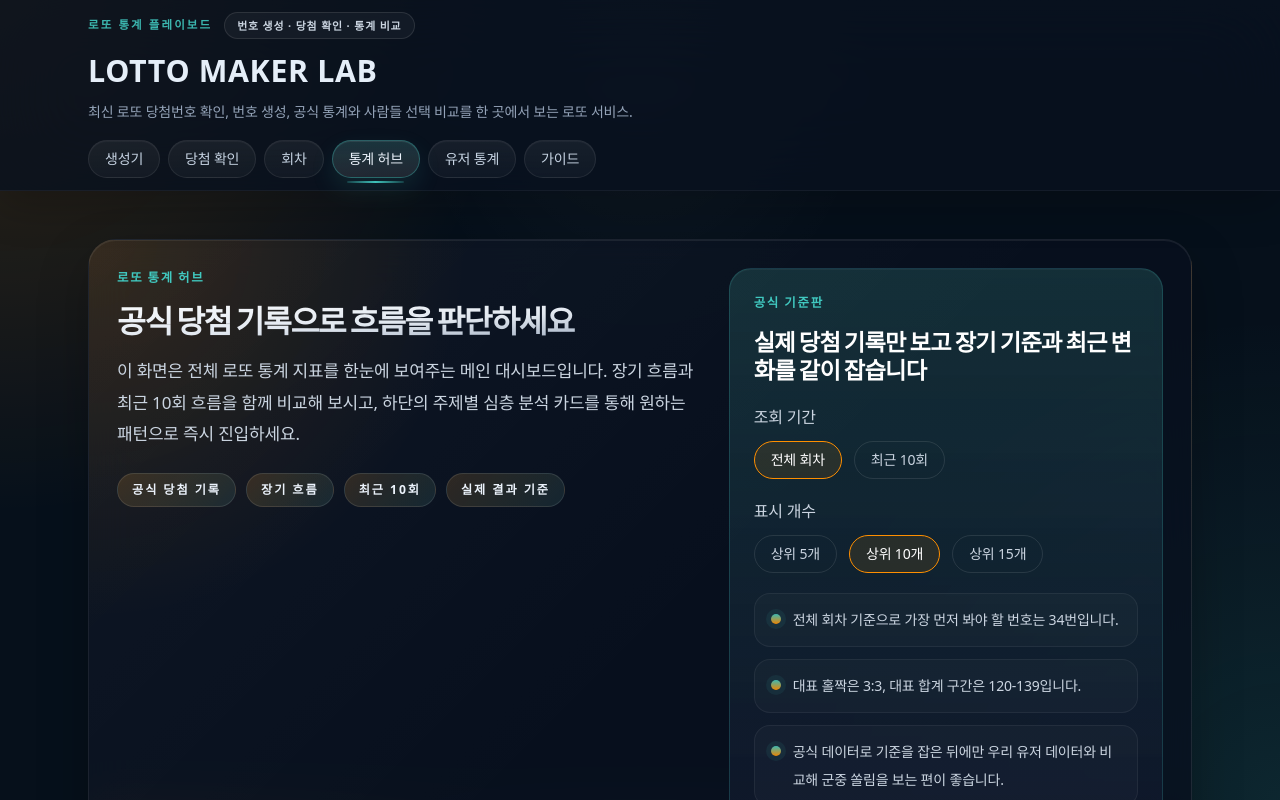
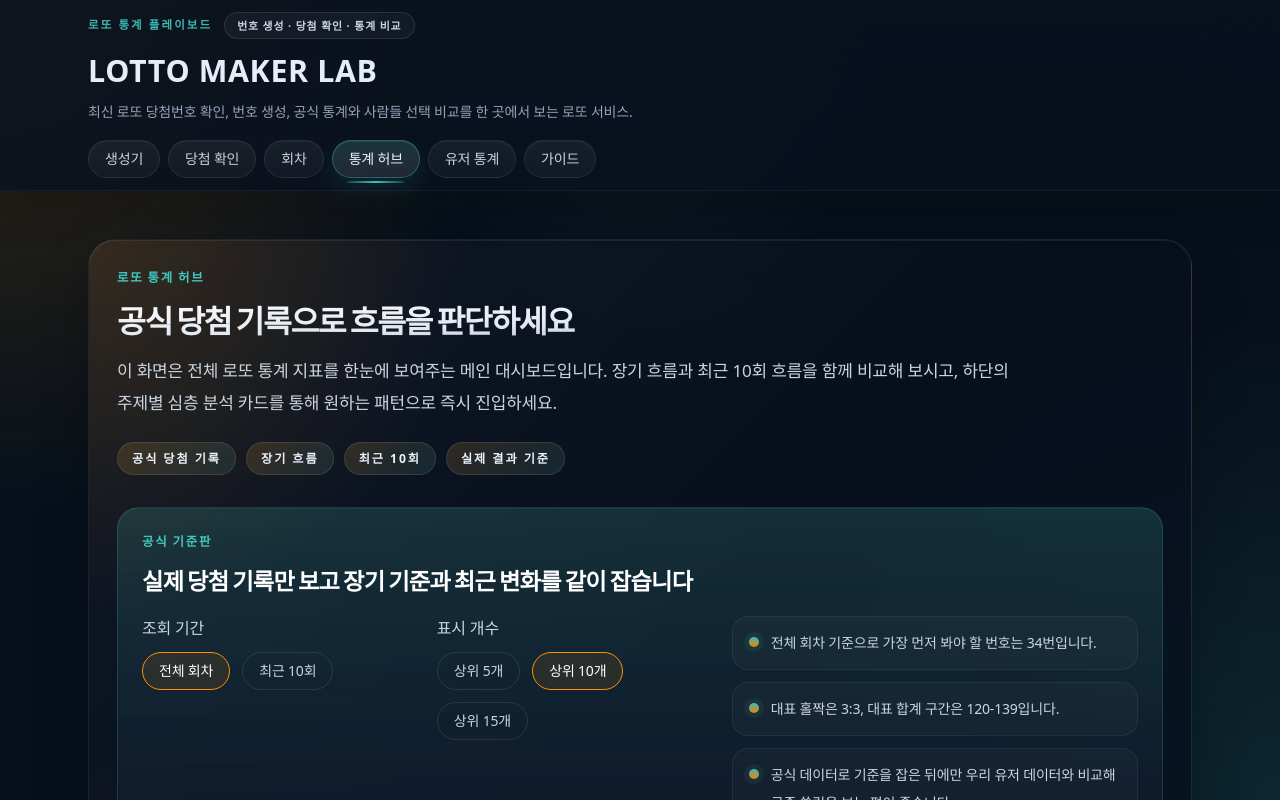
Before and after one commit to jes2751/lotto-maker, a Next.js app: page /stats in a window 1280 px wide. Shown: the top 800 px of the page. Built offline with nearby package versions, Linux system fonts and the light colour scheme; no server answers.

Commit message:
style: convert hero panel to a fully stacked horizontal layout

```diff
--- a/src/app/stats/page.tsx
+++ b/src/app/stats/page.tsx
@@ -103,7 +103,7 @@ export default async function StatsPage({ searchParams }: StatsPageProps) {
 
   return (
     <div className="mx-auto flex max-w-6xl flex-col gap-8 px-6 py-12">
-      <section className="panel hero-panel grid gap-6 lg:grid-cols-[1.15fr_0.85fr]">
+      <section className="panel hero-panel flex flex-col gap-8">
         <div>
           <p className="eyebrow">로또 통계 허브</p>
           <h1 className="section-title mt-4 text-gradient-silver">공식 당첨 기록으로 흐름을 판단하세요</h1>
@@ -124,7 +124,7 @@ export default async function StatsPage({ searchParams }: StatsPageProps) {
           <h2 className="mt-4 text-[1.45rem] font-semibold leading-[1.2] text-white">
             실제 당첨 기록만 보고 장기 기준과 최근 변화를 같이 잡습니다
           </h2>
-          <div className="mt-5 grid gap-5">
+          <div className="mt-5 grid gap-6 lg:grid-cols-[1fr_1fr_1.5fr]">
             <div>
               <p className="text-base text-slate-300">조회 기간</p>
               <div className="mt-3 flex flex-wrap gap-3">
```
